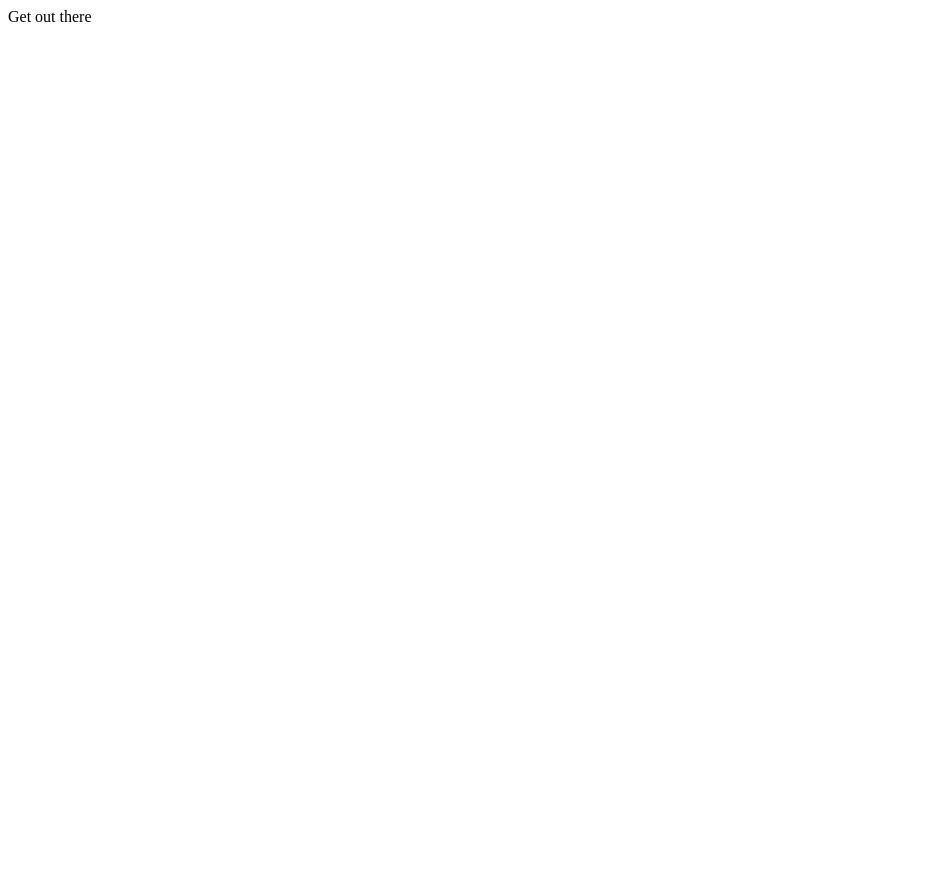
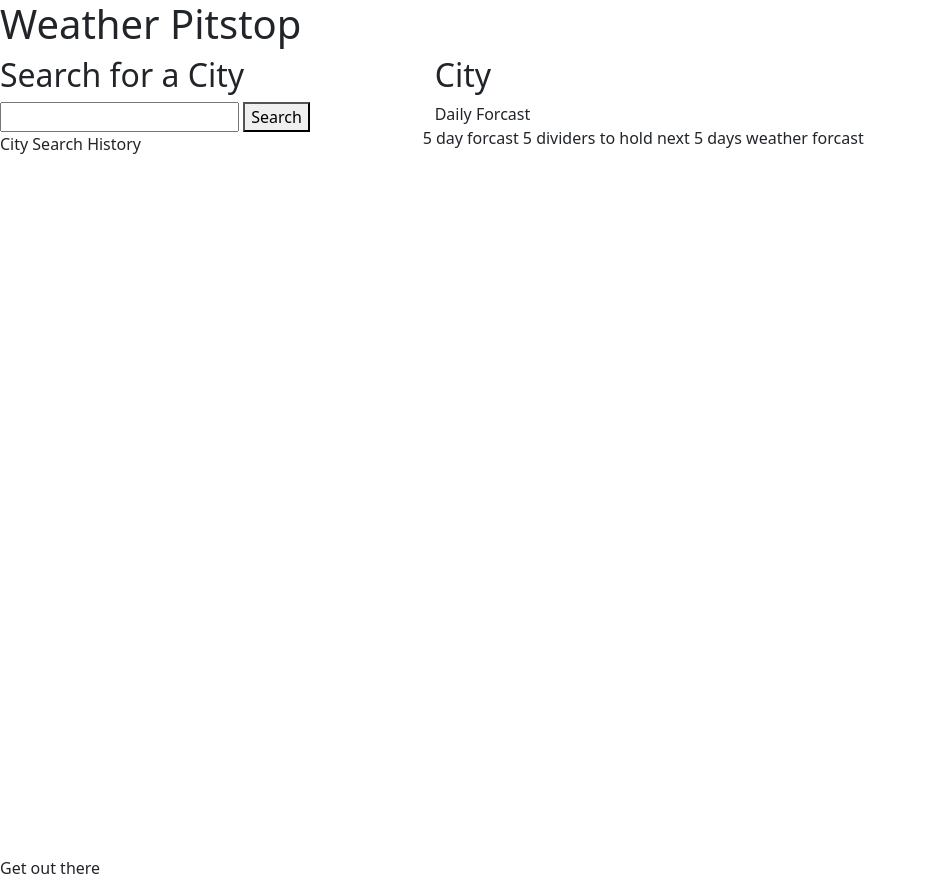
Before and after one commit to sillytsundere/my-weather-spot, a plain HTML site: page index.html in a window 1280 px wide. Shown: the whole page, without its empty margins (0-927 px from the left). Before the commit the page ends 800 px from the top, so only its background shows below. Drawn offline with nearby package versions, Linux system fonts and the light colour scheme.

Commit message:
added link for bootstrap stylesheet and began formatting large sections of application

```diff
--- a/index.html
+++ b/index.html
@@ -3,10 +3,31 @@
     <head>
         <meta charset="UTF-8">
         <meta name="viewport" content="width=device-width, initial-scale=1.0">
+        <meta http-equiv="X-UA-Compatible" content="ie=edge">
+        <link rel="stylesheet" href="https://cdn.jsdelivr.net/npm/bootstrap@5.1.3/dist/css/bootstrap.min.css">
         <title>Paige's Weather Place</title>
     </head>
     <body>
-
+        <header>
+            <h1>Weather Pitstop</h1>
+        </header>
+        <main class="d-flex row min-vh-100">
+            <div id="search" class="col-12 col-md-12 col-lg-4">
+                <h2>Search for a City</h2>
+                <form>
+                    <input>
+                    <button>Search</button>
+                </form>
+                <div>City Search History</div>
+            </div>
+            <div id="results" class="col-12 col-md-12 col-lg-8">
+                <h2>City</h2>
+                <div>Daily Forcast</div>
+                <div class="row">5 day forcast
+                    5 dividers to hold next 5 days weather forcast
+                </div>
+            </div>
+        </main>
     </body>
     <footer>Get out there</footer>
 </html>
```
